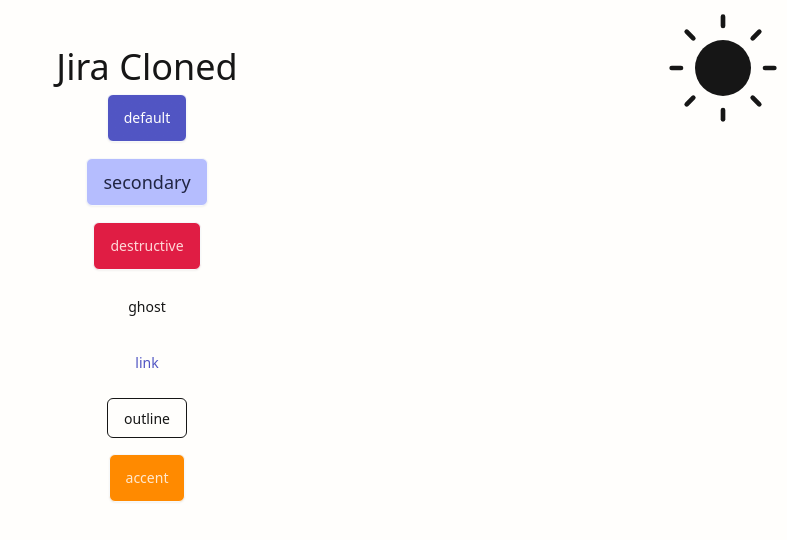
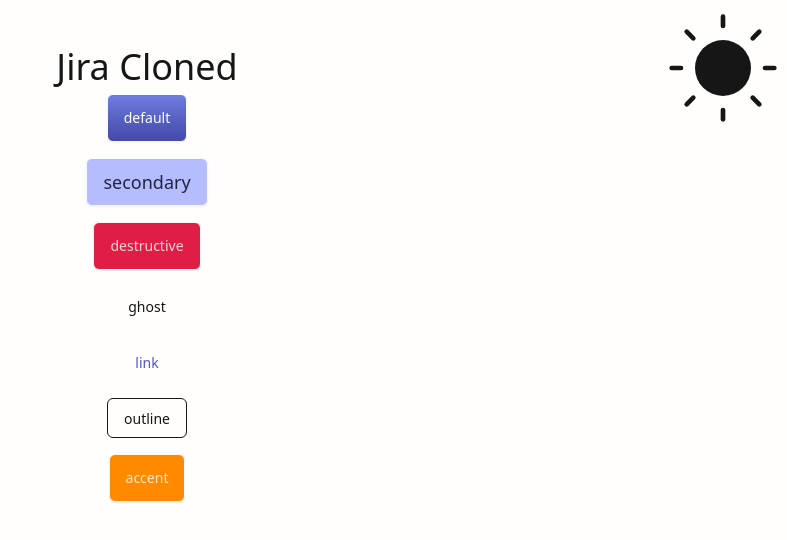
Before and after one commit to PaulHaze/jira-clone, a Next.js app: page / in a window 1280 px wide. Shown: the top 540 px of the page, without its empty margins (493-1280 px from the left). Built offline with nearby package versions, Linux system fonts and the light colour scheme.

Commit message:
add extra colors for button gradients

```diff
--- a/src/components/ui/Button.tsx
+++ b/src/components/ui/Button.tsx
@@ -10,7 +10,7 @@
     variants: {
       variant: {
         default:
-          'btn bg-gradient-to-b from-primary to-primary  text-primary-foreground hover:bg-primary/90',
+          'btn bg-gradient-to-b from-primary-light to-primary-dark  text-primary-foreground hover:bg-primary/90',
         destructive:
           'btn bg-destructive text-destructive-foreground hover:bg-destructive/90',
         outline:
--- a/tailwind.config.ts
+++ b/tailwind.config.ts
@@ -20,10 +20,15 @@
         primary: {
           DEFAULT: daisyuiColorObj['primary'],
           foreground: daisyuiColorObj['primary-content'],
+          light: 'oklch(var(--primary-light) / <alpha-value>)',
+          dark: 'oklch(var(--primary-dark) / <alpha-value>)',
+          muted: 'oklch(var(--primary-muted) / <alpha-value>)',
         },
         secondary: {
           DEFAULT: daisyuiColorObj['secondary'],
           foreground: daisyuiColorObj['secondary-content'],
+          light: 'oklch(var(--secondary-light) / <alpha-value>)',
+          dark: 'oklch(var(--secondary-dark) / <alpha-value>)',
         },
         destructive: {
           DEFAULT: daisyuiColorObj['error'],
@@ -42,17 +47,17 @@
           DEFAULT: daisyuiColorObj['base-100'],
           foreground: daisyuiColorObj['base-content'],
         },
-        'primary-muted': 'oklch(var(--primary-muted) / <alpha-value>)',
         base: {
           '400': 'oklch(var(--base-400) / <alpha-value>)',
         },
         content: {
           '200': 'oklch(var(--content-200) / <alpha-value>)',
           '300': 'oklch(var(--content-300) / <alpha-value>)',
+          light: 'oklch(var(--light) / <alpha-value>)',
+          muted: 'oklch(var(--muted) / <alpha-value>)',
         },
-        light: 'oklch(var(--light) / <alpha-value>)',
-        muted: 'oklch(var(--muted) / <alpha-value>)',
       },
+
       borderRadius: {
         lg: 'var(--rounded-btn)',
         md: 'calc(var(--rounded-btn) - 2px)',
@@ -118,6 +123,8 @@
         '4xl': '32rem',
       },
       backgroundImage: {
+        'primary-gradient':
+          'linear-gradient(180deg, #626dcf 0%, #ff581c 97.73%)',
         'gradient-radial': 'radial-gradient(var(--tw-gradient-stops))',
         'gradient-conic':
           'conic-gradient(from 180deg at 50% 50%, var(--tw-gradient-stops))',
@@ -195,7 +202,12 @@
         light: {
           primary: '#5155c3',
           'primary-content': '#ffffff',
+          '--primary-light': '62.4% 0.1494 275.82',
+          '--primary-dark': '45.4% 0.1494 275.82',
+          '--primary-muted': '96% 0.0187 289.33',
           secondary: '#b5bdfe',
+          '--secondary-light': '89.57% 0.0934 278.71',
+          '--secondary-dark': '62.12% 0.0934 278.71',
           'secondary-content': '#212543',
           accent: '#ff8a00',
           'accent-content': '#ffe8cd',
@@ -206,7 +218,6 @@
           'base-200': 'oklch(97.82% 0.0034 247.86)',
           'base-300': 'oklch(95.15% 0.0046 258.32)',
           '--base-400': '90.94% 0.0058 264.53',
-          '--primary-muted': '96% 0.0187 289.33',
           '--light': '62.64% 0.0254 266.79',
           '--muted': '48.61% 0.0337 267.99',
           '--chart-1': '12 76% 61%',
@@ -214,9 +225,6 @@
           '--chart-3': '197 37% 24%',
           '--chart-4': '43 74% 66%',
           '--chart-5': '27 87% 67%',
-
-          // 'base-content': '#161616',
-          // '--base-content': daisyuiColorObj['base-content'],
 
           /*
 					*EXAMPLE - ESSENTIAL
@@ -268,11 +276,16 @@
       {
         dark: {
           primary: '#a64ed0',
+          '--primary-light': '65.24% 0.2012 313.11',
+          '--primary-dark': '45.06% 0.2012 313.11',
           '--primary-muted': '74.78% 0.0609 321.27',
           'primary-content': '#ffffff',
           secondary: '#d2aef9',
+          '--secondary-light': '89.57% 0.11 306.03',
+          '--secondary-dark': '62.12% 0.11 306.03',
           accent: '#fdd7c1',
           'accent-content': '#af4c22',
+          error: '#e01d44',
 
           neutral: '#272831',
           'base-100': '#07071f',
```
